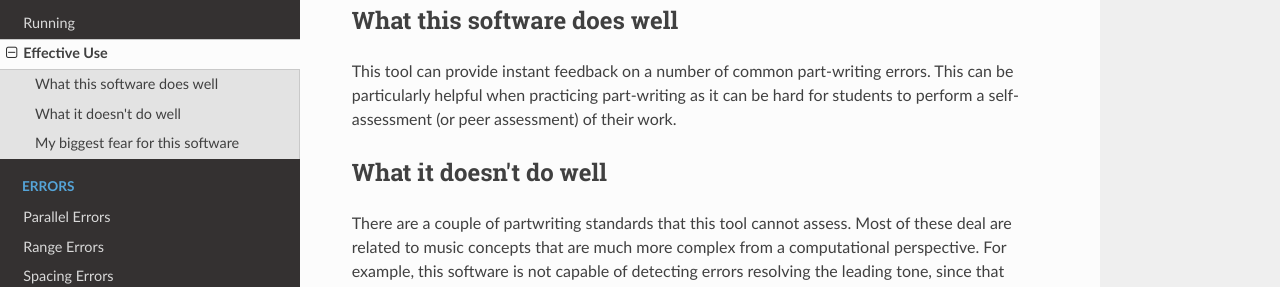
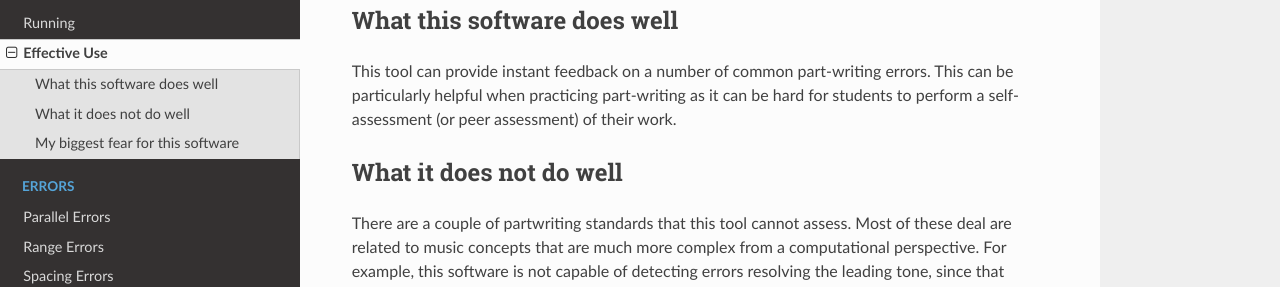
Before and after one commit to Jedimaster4559/PartwritingErrorChecker, an MkDocs documentation site: the page built from docs/EffectiveUse.md, in a window 1280 px wide and 1370 px high. Shown: the part 156-443 px from the top of the window. Built offline with MkDocs 1.6.1, drawn with Linux system fonts in a browser that asks for light colours; nearby versions of some CDN libraries.

Commit message:
Update docs/EffectiveUse.md

```diff
--- a/docs/EffectiveUse.md
+++ b/docs/EffectiveUse.md
@@ -3,7 +3,7 @@
 ## What this software does well
 This tool can provide instant feedback on a number of common part-writing errors. This can be particularly helpful when practicing part-writing as it can be hard for students to perform a self-assessment (or peer assessment) of their work.
 
-## What it doesn't do well
+## What it does not do well
 There are a couple of partwriting standards that this tool cannot assess. Most of these deal are related to music concepts that are much more complex from a computational perspective. For example, this software is not capable of detecting errors resolving the leading tone, since that would require the tool to have a concept of the current key area.
 
 This software is also incapable of any assessment of the musicality of the partwriting. There are often several valid solutions to any given partwriting assignment. This tool cannot tell any difference between those solutions, and which ones may have better or worse choices than others. It is entirely possible to complete partwriting that follows all the "rules" but doesn't sound good.
```
